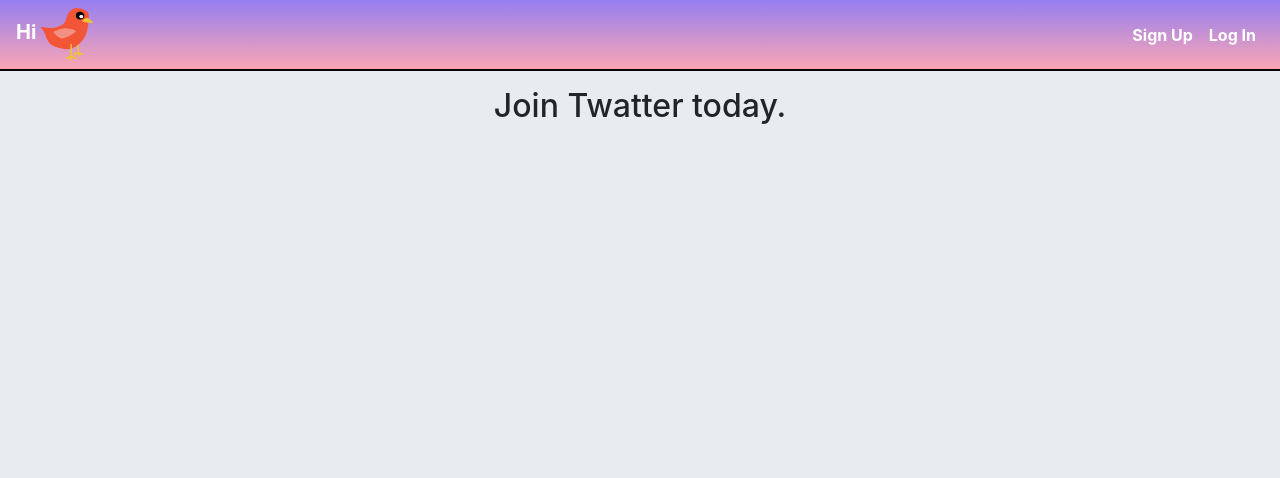
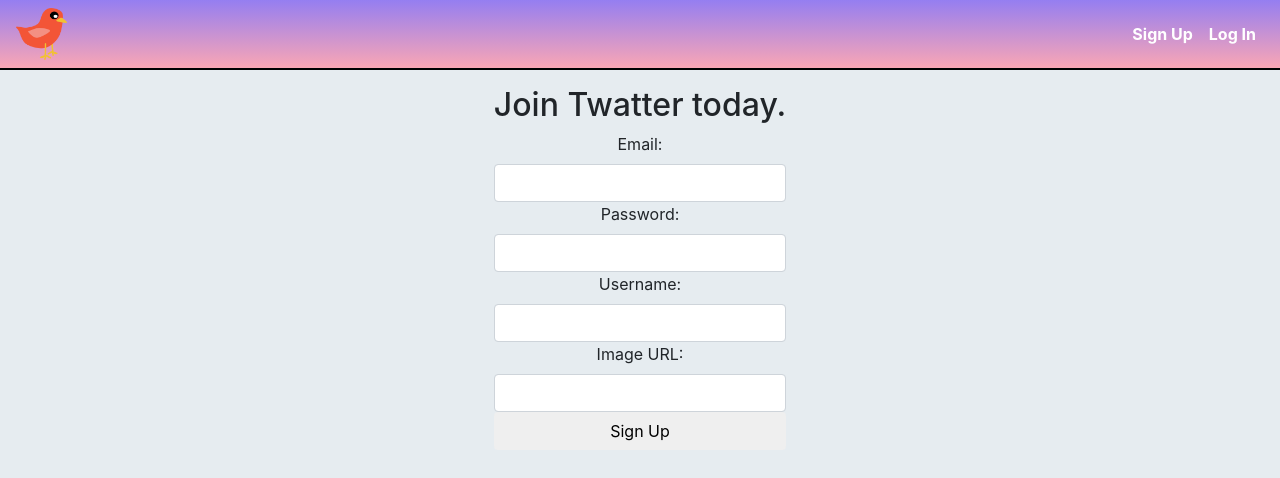
Before and after one commit to Ms-Alex/twatter-client, a React (Create React App) app: page /signup in a window 1280 px wide. Shown: the top 478 px of the page. Built offline with nearby package versions, Linux system fonts and the light colour scheme.

Commit message:
complete authForm file and setCurrentUser action

```diff
--- a/src/components/AuthForm.js
+++ b/src/components/AuthForm.js
@@ -9,19 +9,52 @@
         profileImageUrl: ''
     }
 
+    handleChange = (e) => {
+        this.setState({
+            [e.target.name]: e.target.value
+        })
+    }
+
+    handleSubmit = (e) => {
+        e.preventDefault();
+        const authType = this.props.signUp ? "signup" : "signin";
+        this.props.onAuth(authType, this.state).then(() => {
+            console.log('Successful Log In')
+        })
+    }
+
     render() {
         const { email, username, password, profileImageUrl } = this.state;
-        const { heading, buttonText } = this.props;
+        const { heading, buttonText, signUp } = this.props;
 
-        return (
-            <div>
-                <div className="row justify-content-md-center text-center">
-                    <form onSubmit={this.handleSubmit} >
-                        <h2>{heading}</h2>
-                    </form>
-                </div>
+        return <div>
+            <div className="row justify-content-md-center text-center">
+              <form onSubmit={this.handleSubmit}>
+                <h2>{heading}</h2>
+
+                <label htmlFor="email">Email:</label>
+                <input className="form-control" id="email" name="email" onChange={this.handleChange} value={email} type="text" />
+
+                <label htmlFor="password">Password:</label>
+                <input className="form-control" id="password" name="password" onChange={this.handleChange} type="password" />
+
+                {
+                    signUp && (
+                        <div>
+                            <label htmlFor="username">Username:</label>
+                            <input className="form-control" id="username" name="username" onChange={this.handleChange} value={username} type="text" />
+
+                            <label htmlFor="image-url">Image URL:</label>
+                            <input className="form-control" id="image-url" name="profileImageUrl" onChange={this.handleChange} value={profileImageUrl} type="text" />
+                        </div>
+                    )
+                }
+
+                <button type="submit" className="btn btn=primary btn-block btn-large">{buttonText}</button>
+
+              </form>
             </div>
-        );
+          </div>;
     }
 }
 
--- a/src/containers/Main.js
+++ b/src/containers/Main.js
@@ -4,20 +4,22 @@
 import { connect } from 'react-redux';
 import Homepage from '../components/Homepage';
 import AuthForm from '../components/AuthForm';
+import { authUser } from '../store/actions/auth';
 
 const Main = (props) => {
+    const { authUser } = props;
     return (
         <div className="container">
             <Switch>
                 <Route exact path='/' render={ (props) => <Homepage {...props} /> } />
                 <Route exact path='/signin' render={ (props) => {
                     return (
-                        <AuthForm {...props} buttonText="Log In" heading="Welcome back." />
+                        <AuthForm onAuth={authUser} {...props} buttonText="Log In" heading="Welcome back." />
                     )
                 } } />
                 <Route exact path='/signup' render={(props) => {
                     return (
-                        <AuthForm {...props} buttonText="Sign Up" heading="Join Twatter today." />
+                        <AuthForm onAuth={authUser} signUp {...props} buttonText="Sign Up" heading="Join Twatter today." />
                     )
                 }} />
             </Switch>
@@ -35,6 +37,6 @@
 export default withRouter(
   connect(
     mapStateToProps,
-    null
+    {authUser}
   )(Main)
 );
--- a/src/containers/Navbar.js
+++ b/src/containers/Navbar.js
@@ -10,8 +10,9 @@
             <div className="container-fluid">
 
                 <div className="navbar-header">
-                    <Link to="/" className="navbar-brand" > Hi </Link>
-                    <img src={Logo} alt="Twatter Home" />
+                        <Link to="/" >
+                            <img src={Logo} alt="Twatter Home" />
+                        </Link>
                 </div>
 
                 <ul className="nav navbar-nav ml-auto">
--- /dev/null
+++ b/src/services/api.js
@@ -0,0 +1,12 @@
+import axios from 'axios';
+
+export function apiCall(method, path, data) {
+    return new Promise((resolve, reject) => {
+        return axios[method](path, data)
+            .then(res => {
+                return resolve(res.data)
+            }).catch(err => {
+                return reject(err.response.data.error)
+            })
+    })
+}
--- /dev/null
+++ b/src/store/actions/auth.js
@@ -0,0 +1,22 @@
+import { apiCall } from '../../services/api';
+import { SET_CURRENT_USER } from '../actionTypes';
+
+export function setCurrentUser (user) {
+    return {
+        type: SET_CURRENT_USER,
+        user
+    }
+}
+
+export function authUser(type, userData) {
+    return dispatch => {
+        return new Promise((resolve, reject) => {
+            return apiCall("post", `/api/auth/${type}`, userData)
+                .then(({token, ...user}) => {
+                    localStorage.setItem("jwtToken", token);
+                    dispatch(setCurrentUser(user));
+                    resolve();
+                })
+        })
+    }
+}
```
Also changed, not shown: src/store/actions/errors.js (added).
